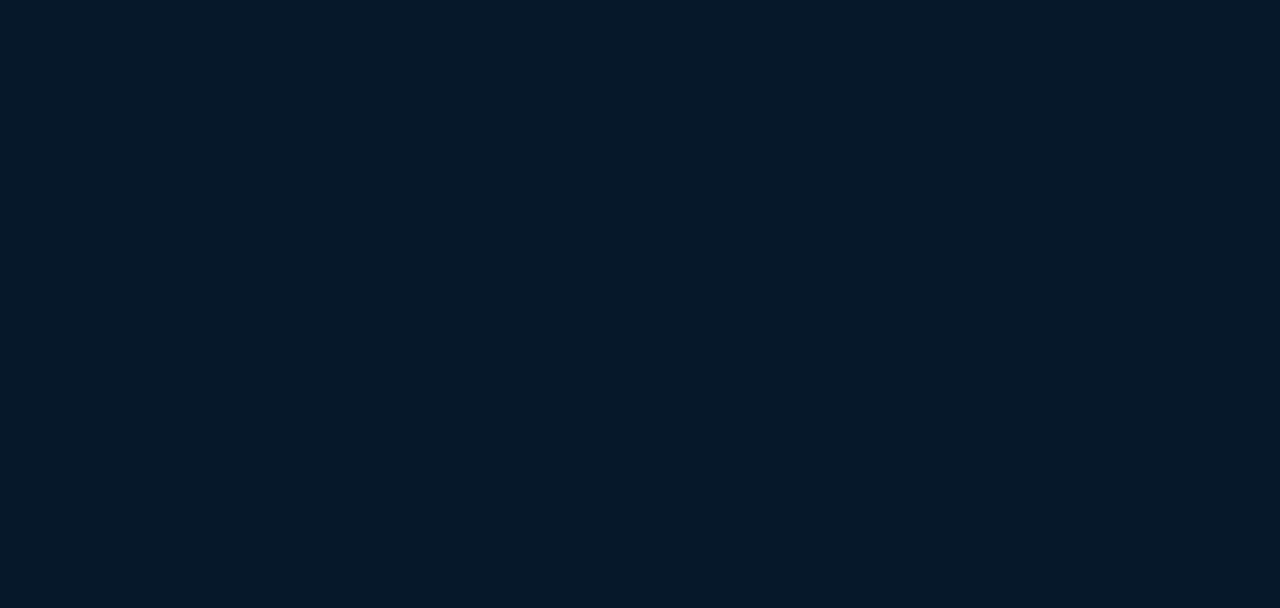
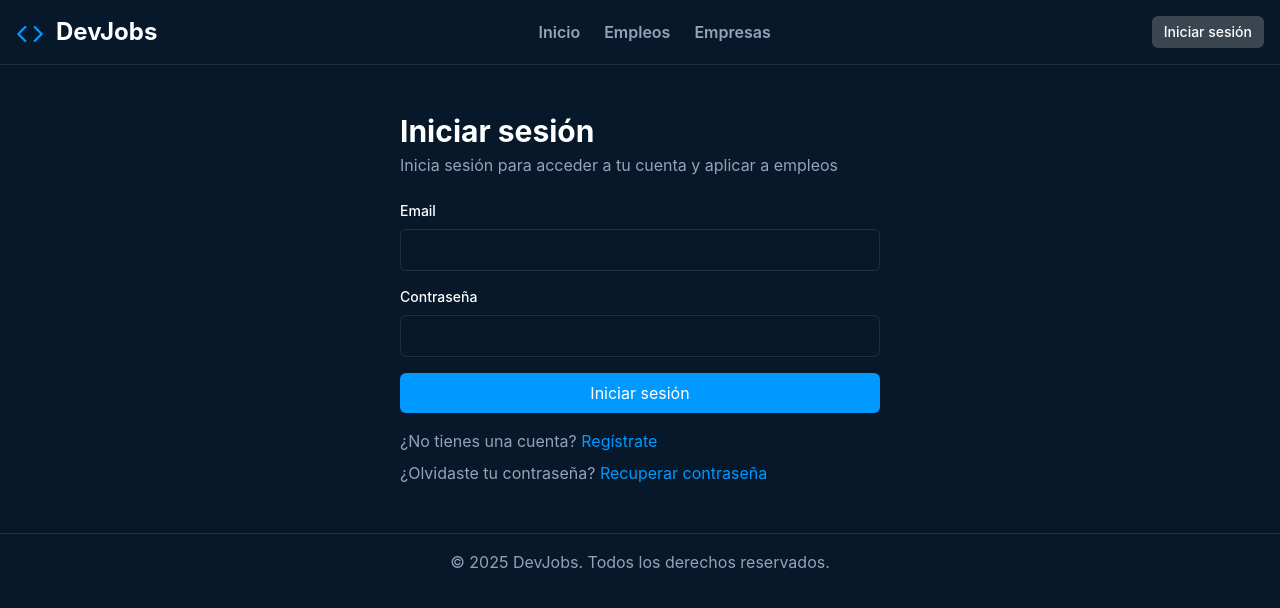
Before and after one commit to joshuaco/devjobs, a React (Vite) app in the folder frontend/: page /login in a window 1280 px wide. Before the commit this address had no page. Shown: the top 608 px of the page. Built offline with nearby package versions, Linux system fonts and the light colour scheme.

Commit message:
feat: implement user authentication flow with protected routes and enhance header for profile navigation

```diff
--- a/frontend/src/App.tsx
+++ b/frontend/src/App.tsx
@@ -1,21 +1,31 @@
 import { lazy } from 'react';
 import { Routes, Route } from 'react-router';
 import MainLayout from '@/layouts/main';
+import ProtectedRoute from '@/shared/components/protected-route';
 
 const HomePage = lazy(() => import('@/pages/home-page'));
+const LoginPage = lazy(() => import('@/pages/login-page'));
 const SearchPage = lazy(() => import('@/pages/jobs-page'));
 const JobPage = lazy(() => import('@/pages/job-page'));
 const CompaniesPage = lazy(() => import('@/pages/companies-page'));
+const ProfilePage = lazy(() => import('@/pages/profile-page'));
 
 function App() {
   return (
     <>
       <Routes>
         <Route element={<MainLayout />}>
+          {/* Public routes */}
           <Route index element={<HomePage />} />
           <Route path="/search" element={<SearchPage />} />
           <Route path="/search/job/:id" element={<JobPage />} />
           <Route path="/companies" element={<CompaniesPage />} />
+          <Route path="/login" element={<LoginPage />} />
+
+          {/* Protected routes */}
+          <Route element={<ProtectedRoute />}>
+            <Route path="/profile" element={<ProfilePage />} />
+          </Route>
         </Route>
       </Routes>
     </>
--- /dev/null
+++ b/frontend/src/pages/login-page.tsx
@@ -0,0 +1,39 @@
+import useAuthStore from "@/store/auth-store";
+import { Link, useLocation, useNavigate } from "react-router";
+
+function Login() {
+  const location = useLocation();
+  const navigate = useNavigate();
+
+  const from = location.state?.from?.pathname || "/";
+
+  const handleLogin = () => {
+    useAuthStore.getState().login();
+    navigate(from, { replace: true });
+  };
+
+
+  return (
+    <section className="py-12 px-4 max-w-lg mx-auto">
+      <h1 className="text-3xl font-bold text-white mb-1">Iniciar sesión</h1>
+      <p className="text-muted">Inicia sesión para acceder a tu cuenta y aplicar a empleos</p>
+      <form className="mt-6 flex flex-col gap-4 mb-4">
+        <div className="flex flex-col gap-2">
+          <label htmlFor="email" className="text-sm font-medium text-white">Email</label>
+          <input type="email" id="email" className="w-full p-2 rounded-md border border-border" />
+        </div>
+        <div className="flex flex-col gap-2">
+          <label htmlFor="password" className="text-sm font-medium text-white">Contraseña</label>
+          <input type="password" id="password" className="w-full p-2 rounded-md border border-border" />
+        </div>
+      </form>
+      <button type="button" className="w-full py-2 px-4 bg-primary-light text-white rounded-md hover:bg-primary-hover transition-colors" onClick={handleLogin}>Iniciar sesión</button>
+      <div className="flex flex-col gap-2 mt-4">
+        <p className="text-muted">¿No tienes una cuenta? <Link to="/register" className="text-primary-light hover:text-primary-hover transition-colors">Regístrate</Link></p>
+        <p className="text-muted">¿Olvidaste tu contraseña? <Link to="/forgot-password" className="text-primary-light hover:text-primary-hover transition-colors">Recuperar contraseña</Link></p>
+      </div>
+    </section>
+  );
+}
+
+export default Login;
--- /dev/null
+++ b/frontend/src/pages/profile-page.tsx
@@ -0,0 +1,10 @@
+function ProfilePage() {
+  return (
+    <section className="py-12 px-4">
+      <h1 className="text-3xl font-bold text-white mb-4">Perfil</h1>
+      <p className="text-muted">Aquí puedes ver y editar tu perfil.</p>
+    </section>
+  );
+}
+
+export default ProfilePage;
--- a/frontend/src/shared/components/layout/header.tsx
+++ b/frontend/src/shared/components/layout/header.tsx
@@ -1,14 +1,14 @@
 import useAuthStore from '@/store/auth-store';
 import { useState } from 'react';
-import { Link, NavLink } from 'react-router';
-import { Heart, Menu, X } from 'lucide-react';
+import { Link, NavLink, useNavigate, useLocation } from 'react-router';
+import { Menu, X, UserCircle } from 'lucide-react';
 import MobileMenu from './mobile-menu';
-import useFavoritesStore from '@/store/favs-store';
 
 function Header() {
   const [isOpen, setIsOpen] = useState(false);
-  const { isLoggedIn, login, logout } = useAuthStore();
-  const { countFavorites } = useFavoritesStore();
+  const navigate = useNavigate();
+  const isLoggedIn = useAuthStore(state => state.isLoggedIn);
+  const location = useLocation();
 
   const toggleMobileMenu = () => {
     setIsOpen(!isOpen);
@@ -16,6 +16,15 @@ function Header() {
 
   const closeMobileMenu = () => {
     setIsOpen(false);
+  };
+
+  const handleLogin = () => {
+    navigate('/login', { state: { from: location } });
+  };
+
+  const handleLogout = () => {
+    useAuthStore.getState().logout();
+    navigate('/');
   };
 
   return (
@@ -41,13 +50,19 @@ function Header() {
       <nav className="hidden md:block">
         <ul className="flex gap-6 items-center text-white font-semibold">
           <li>
-            <NavLink to="/" end className={({ isActive }) => isActive ? 'border-b-2 border-primary-light' : 'text-muted hover:text-white transition-colors'}>Inicio</NavLink>
+            <NavLink to="/" end className={({ isActive }) => isActive
+              ? 'border-b-2 border-primary-light'
+              : 'text-muted hover:text-white transition-colors'}>Inicio</NavLink>
           </li>
           <li>
-            <NavLink to="/search" className={({ isActive }) => isActive ? 'border-b-2 border-primary-light' : 'text-muted hover:text-white transition-colors'}>Empleos</NavLink>
+            <NavLink to="/search" className={({ isActive }) => isActive
+              ? 'border-b-2 border-primary-light'
+              : 'text-muted hover:text-white transition-colors'}>Empleos</NavLink>
           </li>
           <li>
-            <NavLink to="/companies" className={({ isActive }) => isActive ? 'border-b-2 border-primary-light' : 'text-muted hover:text-white transition-colors'}>Empresas</NavLink>
+            <NavLink to="/companies" className={({ isActive }) => isActive
+              ? 'border-b-2 border-primary-light'
+              : 'text-muted hover:text-white transition-colors'}>Empresas</NavLink>
           </li>
         </ul>
       </nav>
@@ -61,17 +76,22 @@ function Header() {
         {isOpen ? <X /> : <Menu />}
       </button>
 
-      {isOpen && <MobileMenu isOpen={isOpen} onClose={closeMobileMenu} />}
+      {isOpen && <MobileMenu isOpen={isOpen} onClose={closeMobileMenu} isLoggedIn={isLoggedIn} onLogin={handleLogin} onLogout={handleLogout} />}
 
       <div className="hidden md:flex gap-3 items-center">
         {isLoggedIn && (
-          <div className='flex items-center gap-2'>
-            <Heart className='w-6 h-6 text-primary-light' />
-            <span className='text-sm text-primary-light'>{countFavorites()}</span>
-          </div>
+          <>
+            <Link
+              to="/profile"
+              className="text-muted hover:text-white transition-colors"
+              aria-label="Perfil"
+            >
+              <UserCircle className="w-7 h-7" />
+            </Link>
+          </>
         )}
         <button
-          onClick={isLoggedIn ? logout : login}
+          onClick={isLoggedIn ? handleLogout : handleLogin}
           type="button"
           className="px-3 py-1.5 bg-primary rounded-md text-white text-sm font-medium hover:outline-white hover:outline-2 hover:outline-offset-2 hover:transition-all"
         >
--- a/frontend/src/shared/components/layout/mobile-menu.tsx
+++ b/frontend/src/shared/components/layout/mobile-menu.tsx
@@ -1,14 +1,15 @@
-import useAuthStore from '@/store/auth-store';
 import { Link } from 'react-router';
 
 interface MobileMenuProps {
   isOpen: boolean;
   onClose: () => void;
+  isLoggedIn: boolean;
+  onLogin: () => void;
+  onLogout: () => void;
 }
 
-function MobileMenu({ isOpen, onClose }: MobileMenuProps) {
+function MobileMenu({ isOpen, onClose, isLoggedIn, onLogin, onLogout }: MobileMenuProps) {
   if (!isOpen) return null;
-  const { isLoggedIn, login, logout } = useAuthStore();
 
   return (
     <nav className='md:hidden absolute top-full left-0 right-0 bg-background shadow-lg border-t border-gray-700 z-40'>
@@ -40,6 +41,17 @@ function MobileMenu({ isOpen, onClose }: MobileMenuProps) {
             Empresas
           </Link>
         </li>
+        {isLoggedIn && (
+          <li>
+            <Link
+              to="/profile"
+              onClick={onClose}
+              className="block px-4 py-3 hover:bg-primary-dark transition-colors"
+            >
+              Perfil
+            </Link>
+          </li>
+        )}
         <li className='border-t border-gray-700 px-4 py-3'>
           <Link
             to='#'
@@ -50,7 +62,10 @@ function MobileMenu({ isOpen, onClose }: MobileMenuProps) {
           </Link>
           <button
             className='block px-3 py-2 bg-primary rounded-md text-white text-sm font-medium text-center hover:outline-white hover:outline-2 hover:outline-offset-2 hover:transition-all w-full'
-            onClick={isLoggedIn ? logout : login}
+            onClick={() => {
+              onClose();
+              isLoggedIn ? onLogout() : onLogin();
+            }}
           >
             {isLoggedIn ? "Cerrar Sesión" : "Iniciar sesión"}
           </button>
--- /dev/null
+++ b/frontend/src/shared/components/protected-route.tsx
@@ -0,0 +1,15 @@
+import { Navigate, Outlet, useLocation } from "react-router";
+import useAuthStore from "@/store/auth-store";
+
+function ProtectedRoute() {
+  const isLoggedIn = useAuthStore(state => state.isLoggedIn);
+  const location = useLocation();
+
+  if (!isLoggedIn) {
+    return <Navigate to="/login" state={{ from: location }} replace />;
+  }
+
+  return <Outlet />;
+}
+
+export default ProtectedRoute;
```
Also changed, not shown: frontend/package.json (+8 -8 lines), 1 other file (tests, documents, lock files or other folders).
